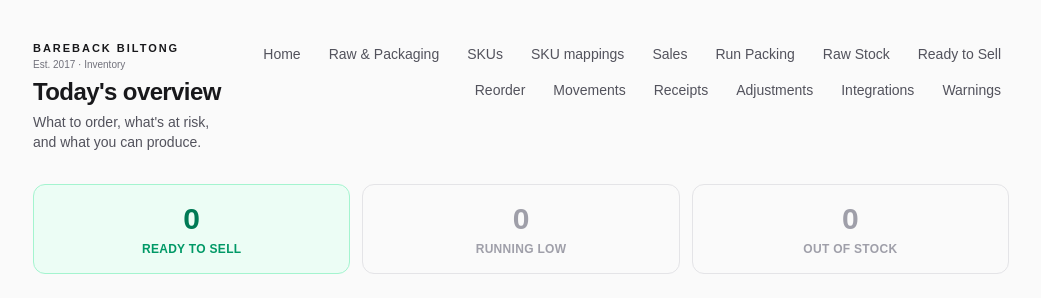
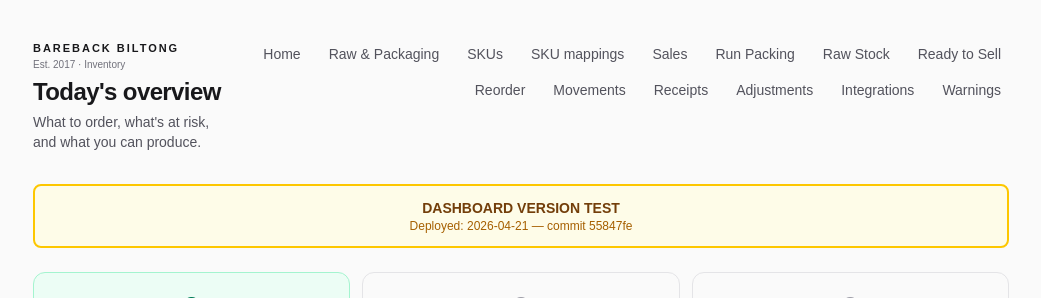
Before and after one commit to JoshPrete/BarebackInventory, a Next.js app: page /dashboard in a window 1280 px wide. Shown: the top 298 px of the page, without its empty margins (119-1160 px from the left). Built offline with nearby package versions, Linux system fonts and the light colour scheme; no server answers; the database is empty.

Commit message:
chore: add deployment marker to diagnose Vercel mismatch

```diff
--- a/app/dashboard/page.tsx
+++ b/app/dashboard/page.tsx
@@ -379,6 +379,11 @@
       title="Today's overview"
       description="What to order, what's at risk, and what you can produce."
     >
+      {/* ── DEPLOYMENT MARKER — remove after confirming deploy ── */}
+      <div className="mb-6 rounded-lg border-2 border-yellow-400 bg-yellow-50 px-4 py-3 text-center">
+        <p className="text-sm font-bold text-yellow-900">DASHBOARD VERSION TEST</p>
+        <p className="text-xs text-yellow-700">Deployed: 2026-04-21 — commit 55847fe</p>
+      </div>
       <div className="space-y-8">
 
         {/* ── Status counts ────────────────────────────────────────────────── */}
```
